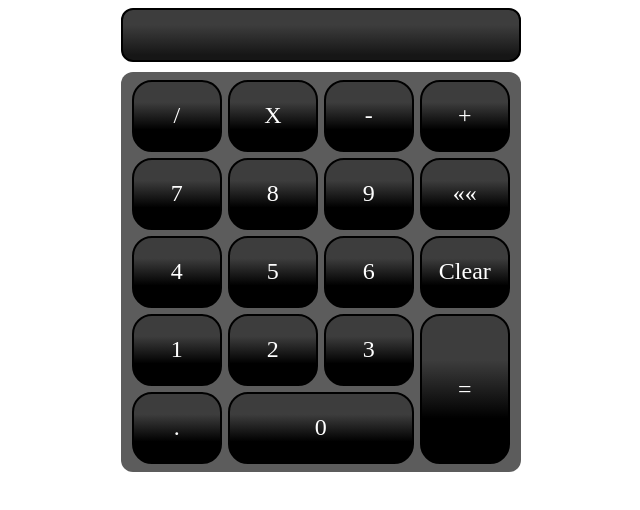
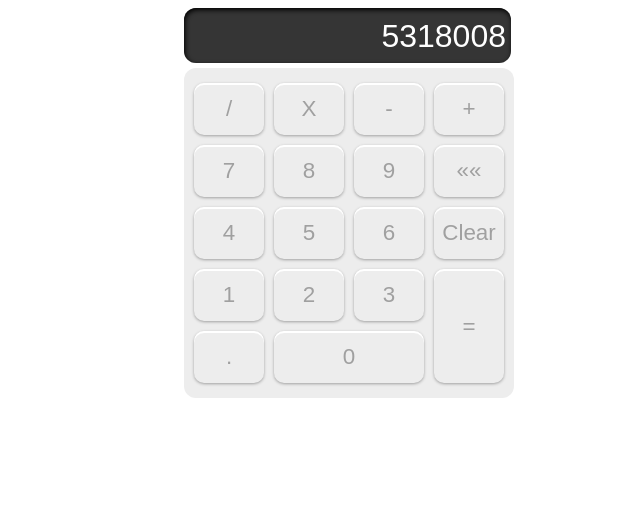
Before and after one commit to spaingel/calculadora, a plain HTML site: page index.html in a window 1280 px wide. Shown: the whole page, without its empty margins (298-938 px from the left). Drawn offline with Linux system fonts and the light colour scheme.

Commit message:
Melhorias no CSS

```diff
--- a/index.html
+++ b/index.html
@@ -11,7 +11,7 @@
 <body>
     <div id="container">
     <div id="screen">
-        <p class="dummy-numbers"></p>
+        <p class="dummy-numbers">5318008</p>
     </div>
     <div id="buttons">
         <div id="divide" class="button">/</div>
--- a/style.css
+++ b/style.css
@@ -2,17 +2,18 @@
     display: block;
     margin-left: auto;
     margin-right: auto;
-    width: 35%;
+    width: 25%;
 }
 
 #screen {
-    border: 2px black solid;
-    width: 396px;
+    width: 327px;
     height: 50px;
     text-align: right;
-    margin-bottom: 10px;
+    margin-bottom: 5px;
     border-radius: 12px;
-    background-image: linear-gradient(0deg, rgb(22, 22, 22) 10%, rgb(61, 61, 61) 70%);
+    background-color:#353535;
+    padding-top: 5px;
+    box-shadow: 1px 2px 5px black inset;
 
 }
 
@@ -20,43 +21,45 @@
     font-size: 200%;
     margin: 5px;
     color: white;
+    font-family: sans-serif;
 }
 
 #buttons {
     display: grid;
-    background-color: rgb(92, 92, 92);
-    width: 400px;
-    height: 400px;
-    grid-template-columns: repeat(4, 90px);
-    grid-template-rows: repeat(5, 72px);
+    background-color: #ededed;
+    width: 330px;
+    height: 330px;
+    grid-template-columns: repeat(4, 70px);
+    grid-template-rows: repeat(5, 52px);
     /*float: left;*/
-    column-gap: 6px;
-    row-gap: 6px;
+    column-gap: 10px;
+    row-gap: 10px;
     align-content: center;
     justify-content: center;
     border-radius: 12px;
-    color: white;
-    font-size: 150%;
+    color: #a0a0a0;
+    font-size: 140%;
+    font-family: sans-serif;
+
 }
 
 .button {
-    background-image: linear-gradient(0deg, black 30%, rgb(61, 61, 61) 70%);
+    background-color: #ededed;
     text-align: center;
-    padding-top: 20px;
-    border-radius: 20px;
-    border: 2px black solid;
+    padding-top: 13px;
+    border-radius: 10px;
+    box-shadow: 0px 1px 3px, 0px 2px white inset;
 
 }
 
 .button:hover{
     opacity: 0.8;
-    background-image: linear-gradient(0deg, rgb(58, 58, 58) 30%, rgb(133, 133, 133) 70%);
 }
 
 #equal {
     grid-column-start: 4;
     grid-row: 4 / span 2;
-    padding-top: 60px;
+    padding-top: 45px;
 }
 
 #zero {
```
Also changed, not shown: 1 other file.
